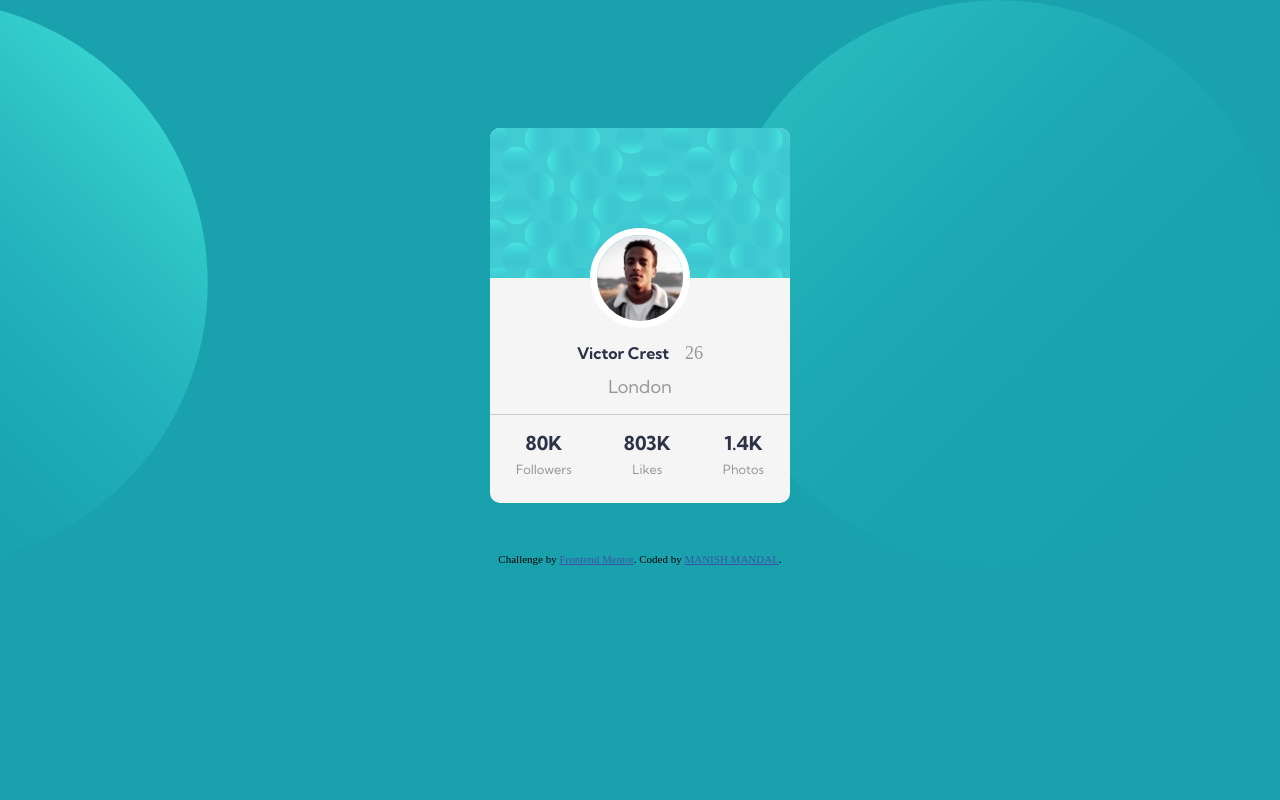
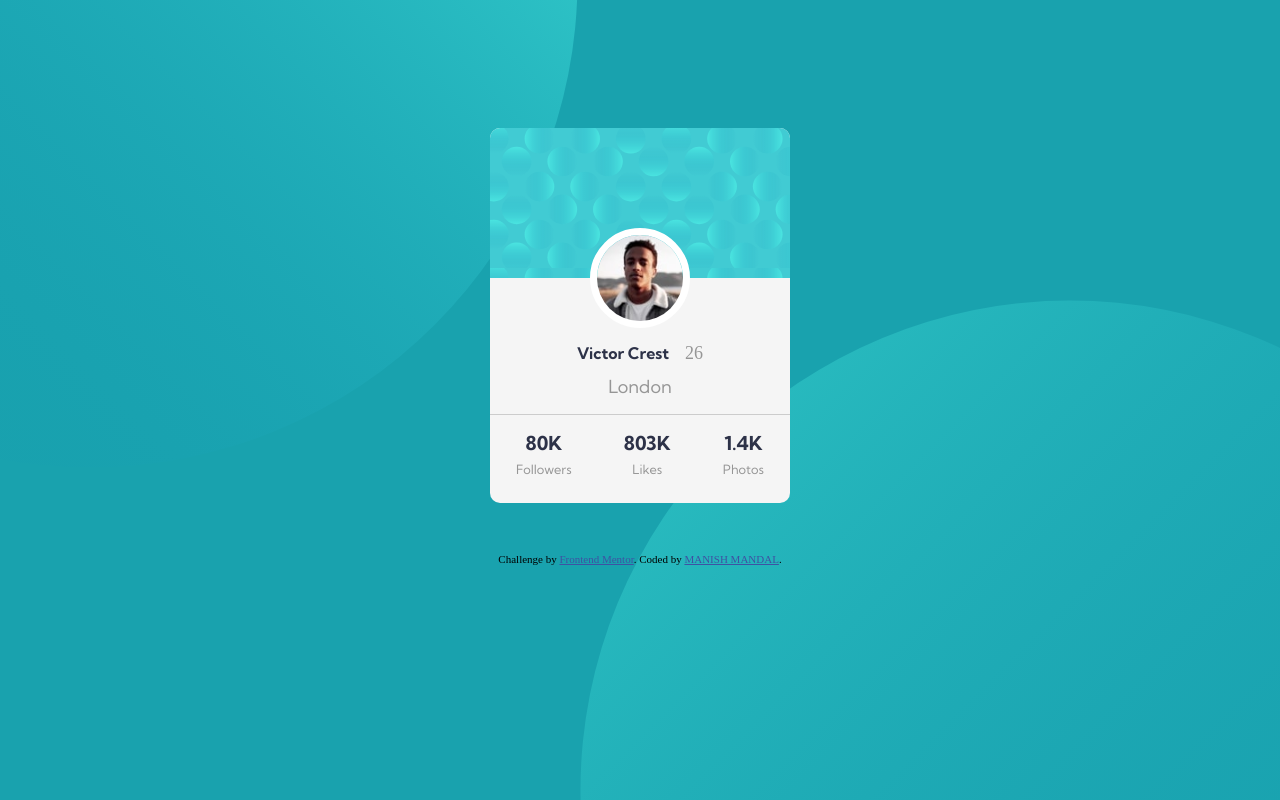
Before and after one commit to manishdevelops/Profile-card-component, a plain HTML site: page index.html in a window 1280 px wide. Drawn offline with Linux system fonts and the light colour scheme.

Commit message:
update .

```diff
--- a/css/style.css
+++ b/css/style.css
@@ -7,9 +7,9 @@
 
 body {
     background-image: url('/assets/images/bg-pattern-top.svg'), url('/assets/images/bg-pattern-bottom.svg');
-    background-size: contain, contain;
+    background-size: inherit;
     background-repeat: no-repeat, no-repeat;
-    background-position: -50% -50%, 100% 60%;
+    background-position: -400px -510px, 580px 300px;
     background-color: hsl(185, 75%, 39%);
     /* height: 100px, 100px; */
 }
```
